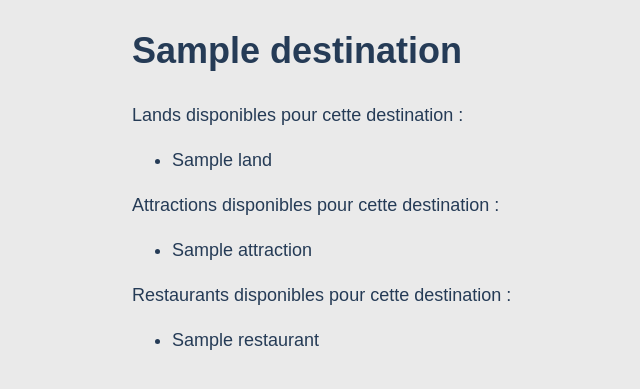
After one commit to LukaGrc/DisneylandParis, a PHP site: template templates/destination/destination.html.twig in a window 1280 px wide. The commit adds this page. Shown: the top 389 px of the page, without its empty margins (108-748 px from the left). Run offline with PHP 8.4, Linux system fonts and the light colour scheme; the template is opened without the code that fills it: most values are stand-ins (such as "Sample title", 1, 10 or a date in 2020); some libraries are stand-ins or nearby versions.

Commit message:
Adding routes

```diff
--- a/public/css/style.css
+++ b/public/css/style.css
@@ -31,7 +31,7 @@ html, body {
 /* HERO */
 
 #hero-home h1 {
-    font-size: 4rem;
+    font-size: 3rem;
     font-weight: 700;
     margin: 0;
     padding: 0;
--- /dev/null
+++ b/templates/destination/destination.html.twig
@@ -0,0 +1,35 @@
+{% extends 'base.html.twig' %}
+
+{% block title %}{{ destination.name }} - Disneyland Paris{% endblock %}
+
+{% block body %}
+<style>
+    .example-wrapper { margin: 1em auto; max-width: 800px; width: 95%; font: 18px/1.5 sans-serif; }
+    .example-wrapper code { background: #F5F5F5; padding: 2px 6px; }
+</style>
+
+<div class="example-wrapper">
+    <h1>{{ destination.name }}</h1>
+
+    Lands disponibles pour cette destination :
+    <ul>
+        {% for land in lands %}
+            <li>{{ land.name }}</li>
+        {% endfor %}
+    </ul>
+
+    Attractions disponibles pour cette destination :
+    <ul>
+        {% for attraction in attractions %}
+            <li>{{ attraction.name }}</li>
+        {% endfor %}
+    </ul>
+
+    Restaurants disponibles pour cette destination :
+    <ul>
+        {% for restaurant in restaurants %}
+            <li>{{ restaurant.name }}</li>
+        {% endfor %}
+    </ul>
+</div>
+{% endblock %}
```
Also changed, not shown: src/Controller/DestinationController.php (+16 -3 lines), src/Entity/Destination.php (+11 -0 lines), templates/destination/index.html.twig (deleted, +0 -20 lines), templates/home/index.html.twig (+8 -7 lines).
